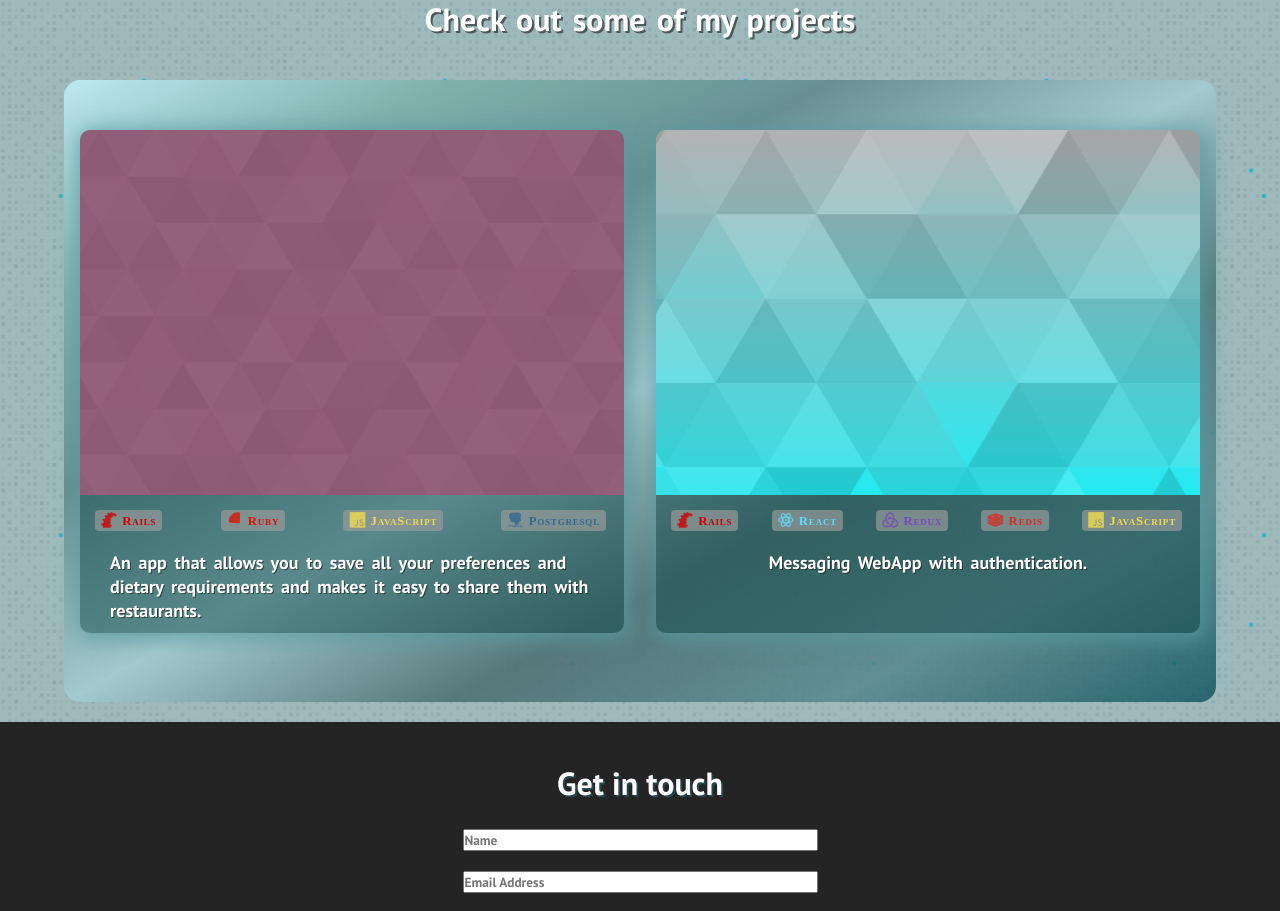
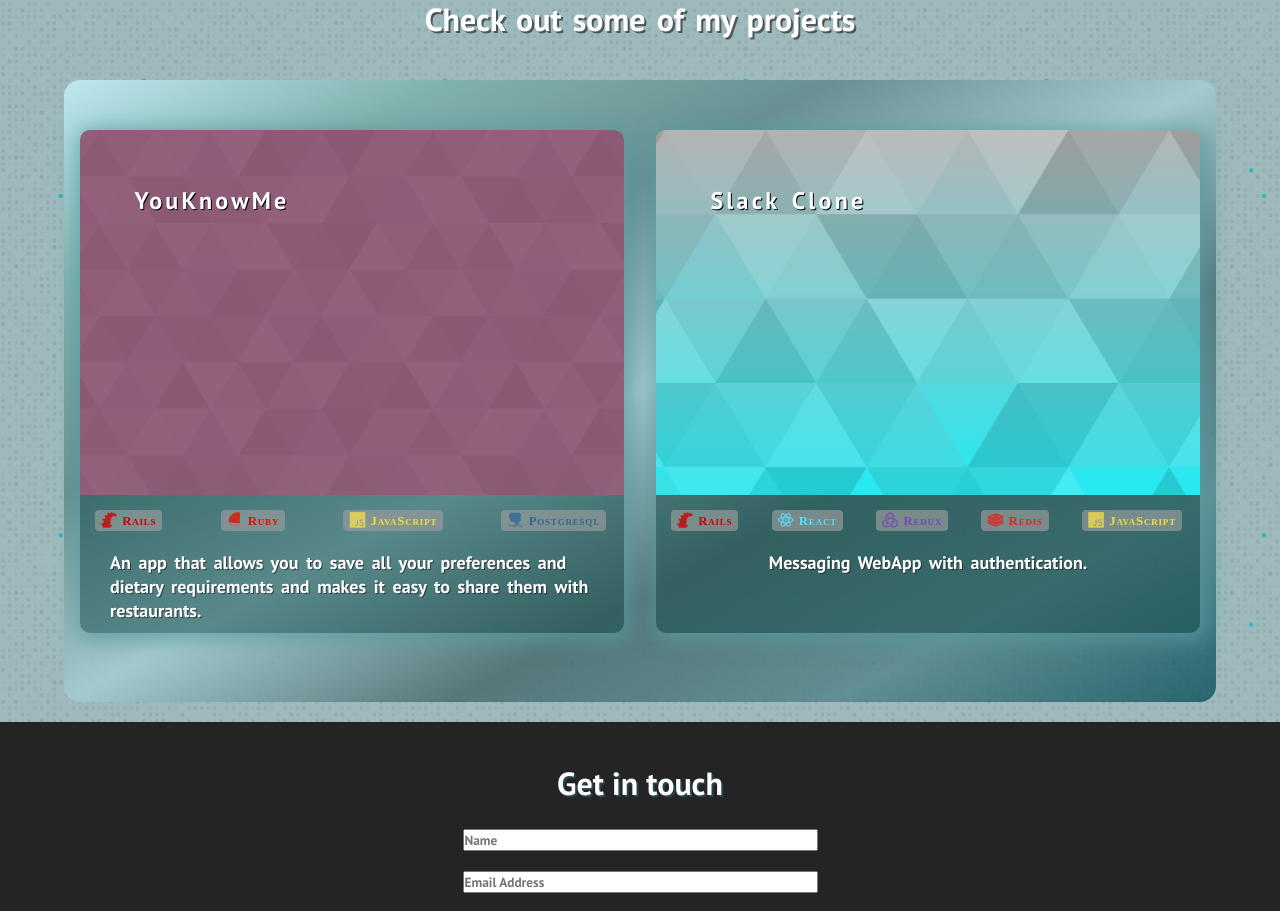
Before and after one commit to alex4tm/portfolio-v1, a React (Create React App) app: page / in a window 1280 px wide. Shown: the part 1660-2571 px from the top of the page. Built offline with nearby package versions, Linux system fonts and the light colour scheme.

Commit message:
added title for each project card

```diff
--- a/public/index.html
+++ b/public/index.html
@@ -28,7 +28,7 @@
 
     <link rel="manifest" href="%PUBLIC_URL%/manifest.json" />
 
-    <title>Iliesi Alexandru</title>
+    <title>iliesiAlexandru</title>
   </head>
   <body>
     <div id="root"></div>
--- a/src/components/Project1.js
+++ b/src/components/Project1.js
@@ -57,6 +57,7 @@ function Project1(props) {
       </Modal>
 
       <li className='projects__item'>
+        <h2>YouKnowMe</h2>
         <Link className='projects__item__link' to={props.path} onClick={() => setLgShow(true)}>
           <figure className='projects__item__pic-wrap' data-category={props.label}>
             <img
--- a/src/components/Project2.js
+++ b/src/components/Project2.js
@@ -6,6 +6,7 @@ function Project2(props) {
   return (
     <>
       <li className='projects__item'>
+        <h2>Slack Clone</h2>
         <Link className='projects__item__link' to={props.path}>
           <figure className='projects__item__pic-wrap' data-category={props.label}>
             <img
--- a/src/components/Projects.css
+++ b/src/components/Projects.css
@@ -40,11 +40,22 @@
 }
 
 .projects__item {
+  position: relative;
   display: flex;
   flex: 1;
   margin: 0 1rem;
   border-radius: 10px;
   min-width: 40vw;
+}
+
+.projects__item h2 {
+  z-index: 1;
+  position: absolute;
+  color: #fff;
+  text-shadow: 1px 1px black;
+  padding: 0 auto;
+  margin: 10% 10%;
+  letter-spacing: 0.2rem;
 }
 
 .projects__item__link {
```
